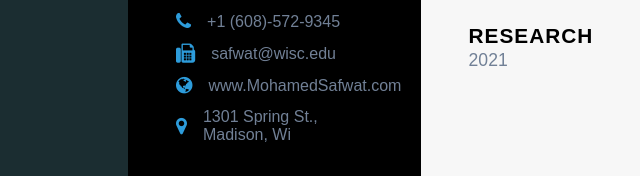
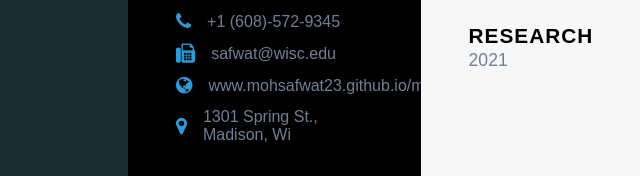
Before and after one commit to mohsafwat23/me, a plain HTML site: page resume.html in a window 1280 px wide. Shown: the part 624-800 px from the top of the page, 0-640 px from the left. Drawn offline with Linux system fonts and the light colour scheme.

Commit message:
new commit

```diff
--- a/resume.html
+++ b/resume.html
@@ -40,7 +40,7 @@
                         </li>
                         <li>
                             <i class="fa fa-globe"></i>
-                            www.MohamedSafwat.com
+                            www.mohsafwat23.github.io/me/
                         </li>
                         <li>
                             <i class="fa fa-map-marker"></i>
```
